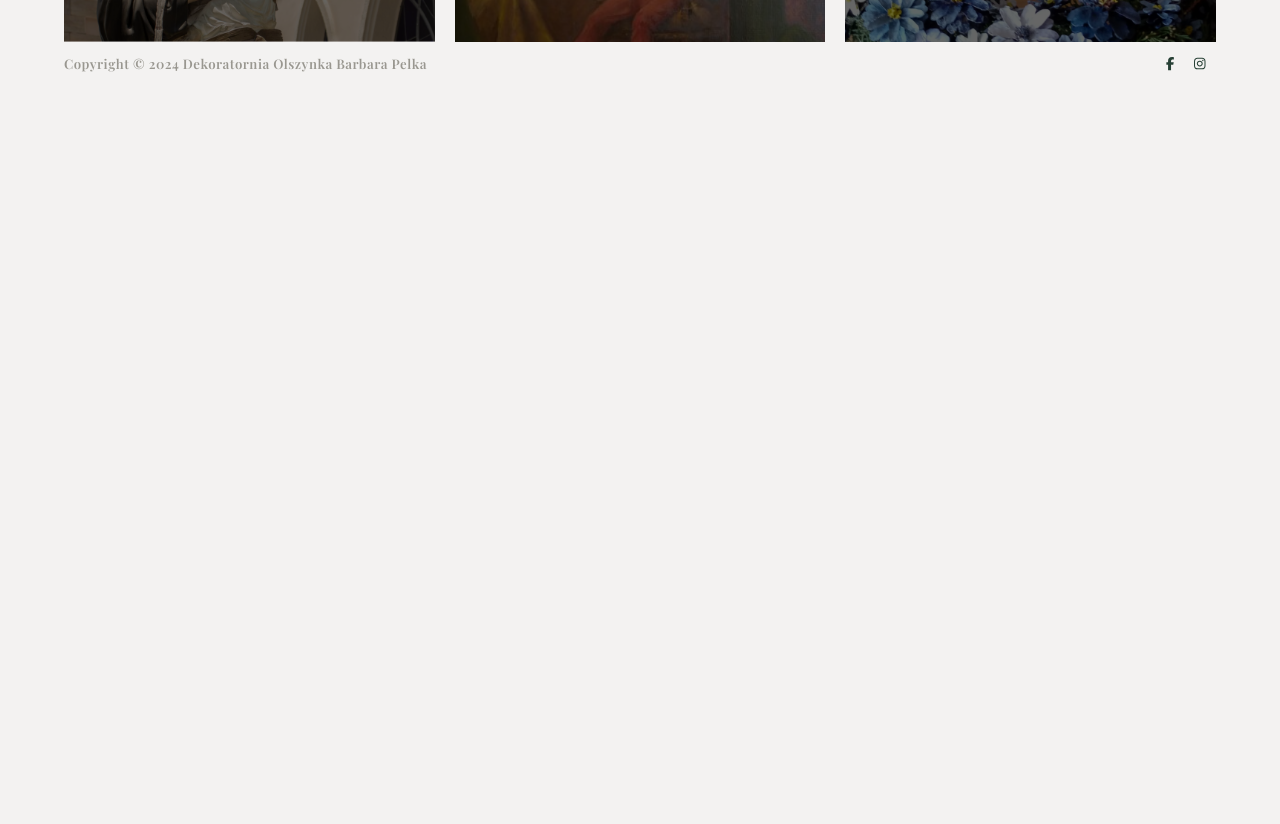
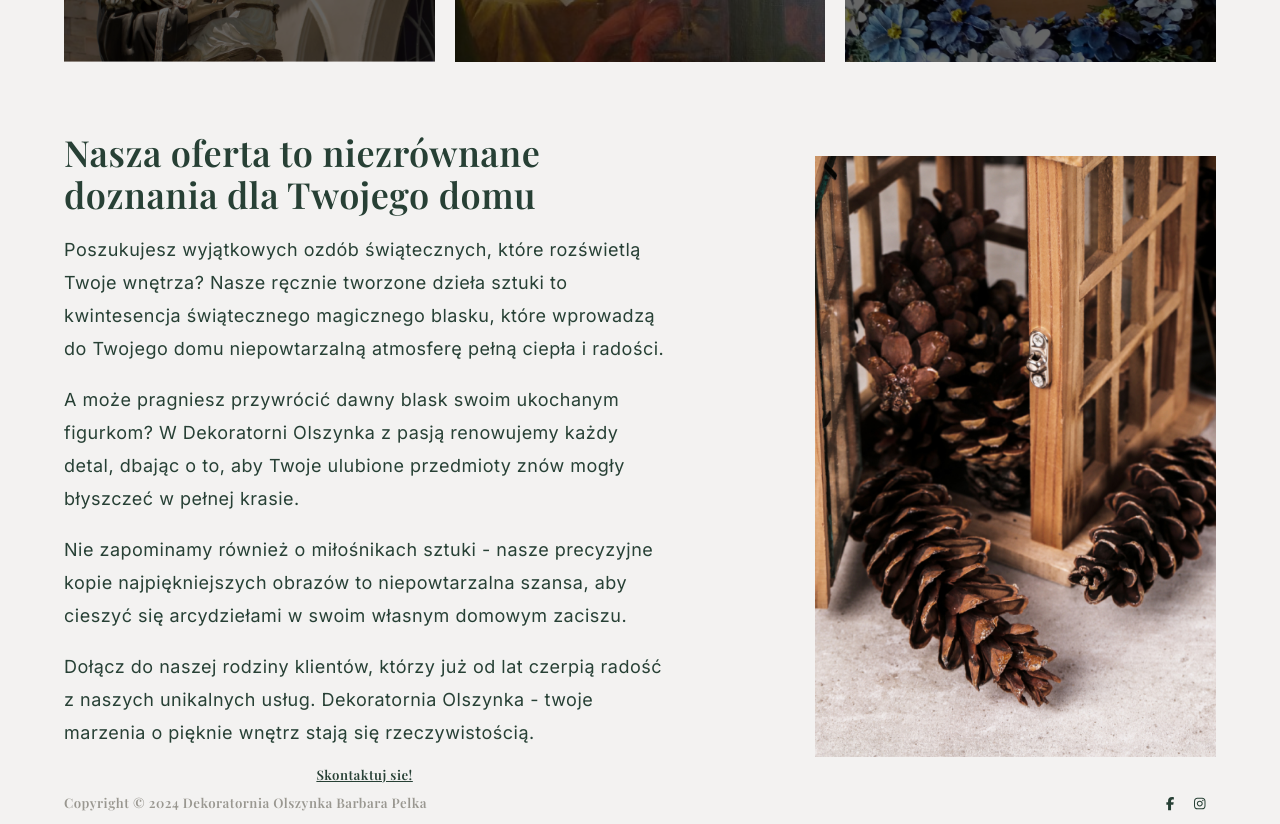
Before and after one commit to luqol/dekoratornia-olszynka, a React (Create React App) app: page / in a window 1280 px wide. Shown: the part 840-1664 px from the top of the page. Before the commit the page ends 924 px from the top, so only its background shows below. Built offline with nearby package versions, Linux system fonts and the light colour scheme; a web font is replaced by a local one.

Commit message:
add about

```diff
--- a/src/components/view/Aboout/About.js
+++ b/src/components/view/Aboout/About.js
@@ -2,9 +2,10 @@ import styles from './About.module.scss';
 
 const About = () => {
     return(
-       <div className={styles.wrapper}>
+       <div className={styles.wrapper} id='about'>
             <h2 className={styles.title}>Czym się zajmuję?</h2>
-            <div className={styles.row}>
+
+            <div className={styles.gallery}>
                 <div className={styles.box}>
                     <img alt='Renowacje figur' src='/images/about1.png' />
                     <p className={styles.subtitle}>Renowacja figur</p>
@@ -18,6 +19,28 @@ const About = () => {
                     <p className={styles.subtitle}>Ręczne wykonywanie dekoracji</p>
                 </div>
             </div>
+
+            <div className={styles.desriptionWrapper}>
+                <div className={styles.description}>
+                    <h2 className={styles.desTitle}>Nasza oferta to niezrównane doznania dla Twojego domu</h2>
+                    <p className={styles.desBody}>
+                    Poszukujesz wyjątkowych ozdób świątecznych, które rozświetlą Twoje wnętrza? Nasze ręcznie tworzone dzieła sztuki to kwintesencja świątecznego magicznego blasku, które wprowadzą do Twojego domu niepowtarzalną atmosferę pełną ciepła i radości.
+                    </p>
+                    <p className={styles.desBody}>
+                    A może pragniesz przywrócić dawny blask swoim ukochanym figurkom? W Dekoratorni Olszynka z pasją renowujemy każdy detal, dbając o to, aby Twoje ulubione przedmioty znów mogły błyszczeć w pełnej krasie.
+                    </p>
+                    <p className={styles.desBody}>
+                    Nie zapominamy również o miłośnikach sztuki - nasze precyzyjne kopie najpiękniejszych obrazów to niepowtarzalna szansa, aby cieszyć się arcydziełami w swoim własnym domowym zaciszu.
+                    </p>
+                    <p className={styles.desBody}>
+                    Dołącz do naszej rodziny klientów, którzy już od lat czerpią radość z naszych unikalnych usług. Dekoratornia Olszynka - twoje marzenia o pięknie wnętrz stają się rzeczywistością.
+                    </p>
+                    <a href='#contact'>Skontaktuj sie!</a>
+                </div>
+                <div className={styles.imgWrapper}>
+                    <img alt='Szyszki' src='/images/szyszki.png' />
+                </div>
+            </div>
        </div>
     );
 };
--- a/src/components/view/Aboout/About.module.scss
+++ b/src/components/view/Aboout/About.module.scss
@@ -1,19 +1,19 @@
 @import '../../../styles/settings.scss';
 
 .wrapper{
-    margin-top: 20px;
+    margin-top: 40px;
     .title{
-        font-size: 36px;
+        font-size: 3*$base-size;
         margin-bottom: 30px;
 
         @media (max-width: 770px) {
-            font-size: 24px;
+            font-size: 2*$base-size;
             margin-top: 30px;
             text-align: center;
         }
     }
 
-    .row{
+    .gallery{
         display: flex;
         justify-content: space-evenly;
         gap: 20px;
@@ -54,4 +54,48 @@
             }
         }
     }
+
+    .desriptionWrapper{
+        display: flex;
+        gap: 150px;
+        justify-content: space-evenly;
+        margin-top: 70px;
+        align-items: center;
+
+        @media (max-width: 1200px) {
+            gap:70px
+        }
+        .description{
+            flex: 60%;
+            .desTitle{
+                font-size: 3*$base-size;
+            }
+            .desBody{
+                font-size: 1.5*$base-size;
+                font-family: $font-text-body;
+                line-height: 33px;
+                @media (max-width: 1200px) {
+                    font-size: 1.2*$base-size;
+                    line-height: 25px;
+                }
+            }
+
+            a{
+                color: $color-text;
+                display: block;
+                text-align: center;
+            }
+        }
+        .imgWrapper{
+            flex: 40%;
+            @media ( max-width: 770px){
+                display: none;
+            }
+            img{
+                width: 100%;
+                height: auto;
+            }
+        }
+
+    }
 }
--- a/src/components/view/NavBar/NavBar.module.scss
+++ b/src/components/view/NavBar/NavBar.module.scss
@@ -36,6 +36,7 @@
 
             &.show{
                 display: flex;
+                z-index: 2;
             }
 
             ul{
```
Also changed, not shown: public/images/szyszki.png (added).
